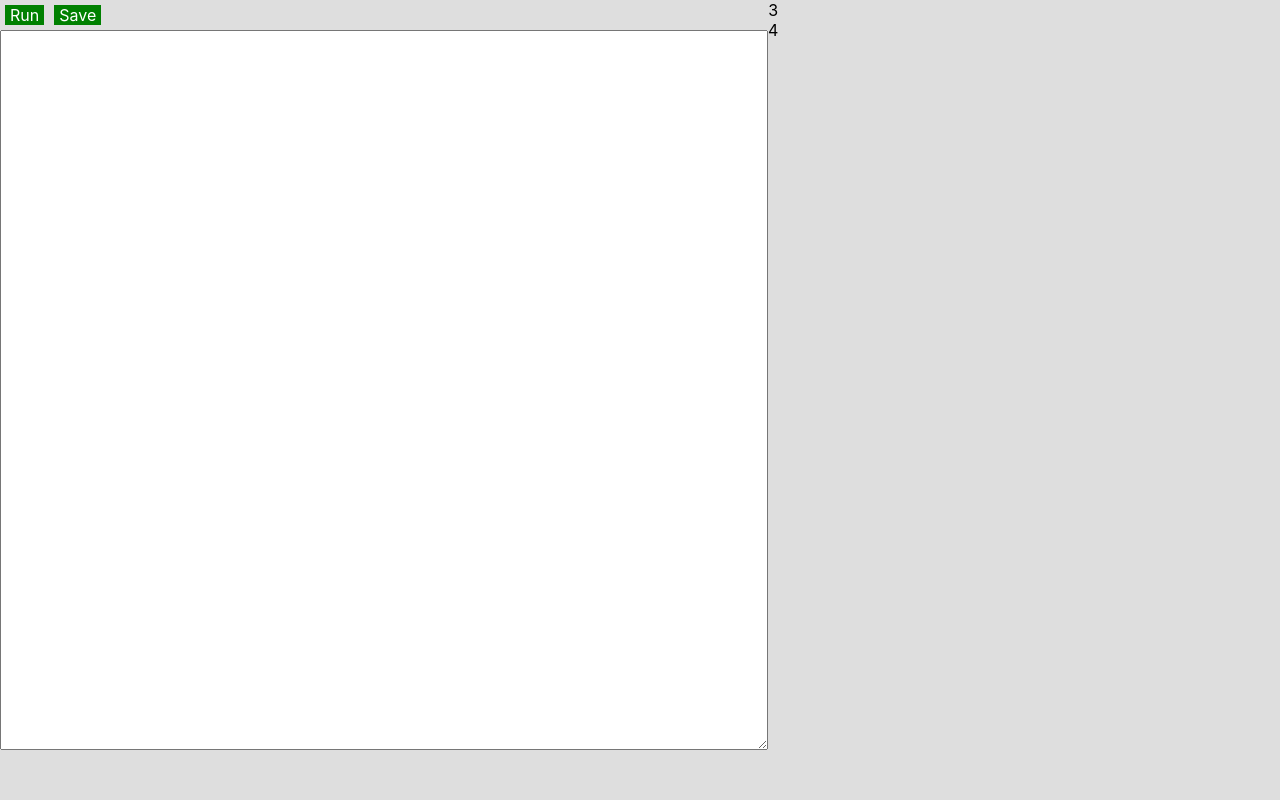
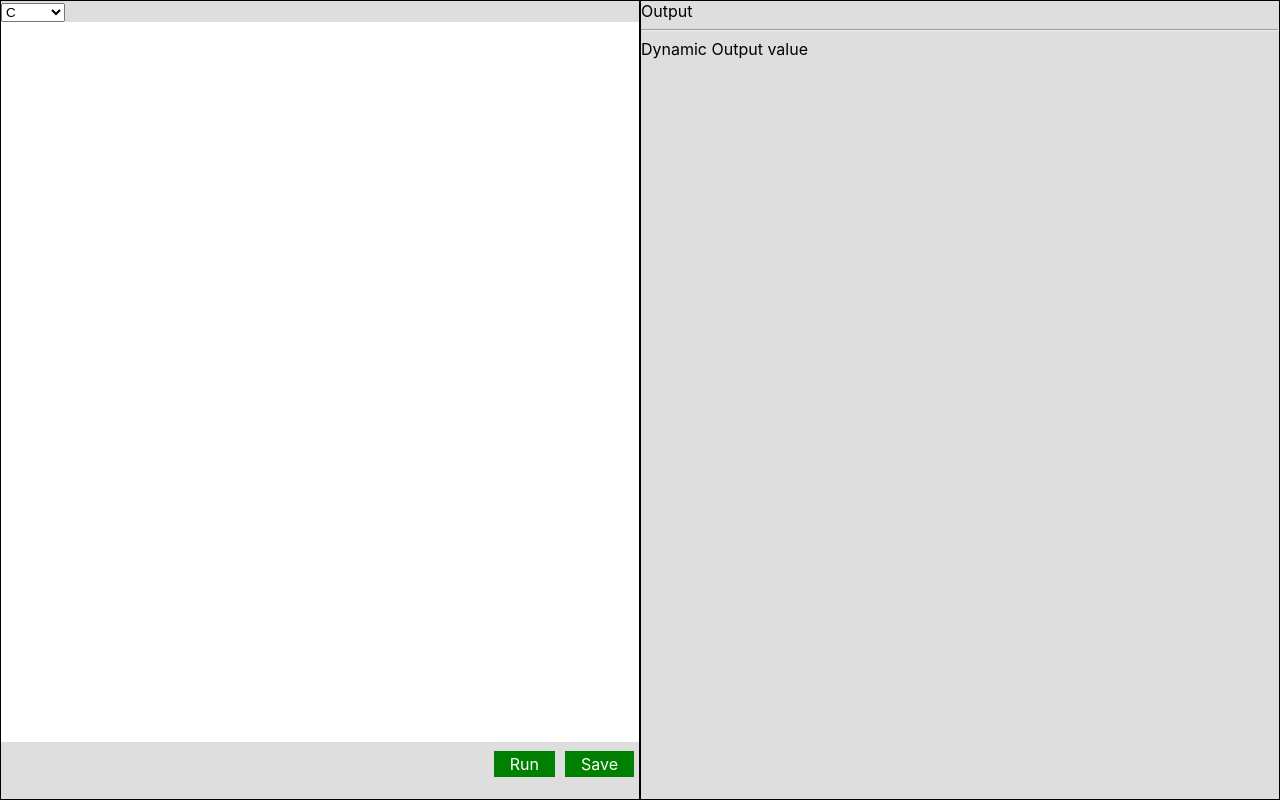
Before and after one commit to arun-ar7/deep-code, a React (Create React App) app in the folder front-end/: page / in a window 1280 px wide. Built offline with nearby package versions, Linux system fonts and the light colour scheme.

Commit message:
included code editor structure

```diff
--- a/front-end/package.json
+++ b/front-end/package.json
@@ -7,6 +7,7 @@
     "@testing-library/react": "^13.4.0",
     "@testing-library/user-event": "^13.5.0",
     "axios": "^1.4.0",
+    "highlight.js": "^11.8.0",
     "react": "^18.2.0",
     "react-dom": "^18.2.0",
     "react-router-dom": "^6.15.0",
--- a/front-end/src/App.css
+++ b/front-end/src/App.css
@@ -1,42 +1,3 @@
 body{
   background-color: #dedede;
 }
-
-.App {
-  text-align: center;
-}
-
-.App-logo {
-  height: 40vmin;
-  pointer-events: none;
-}
-
-@media (prefers-reduced-motion: no-preference) {
-  .App-logo {
-    animation: App-logo-spin infinite 20s linear;
-  }
-}
-
-.App-header {
-  background-color: #282c34;
-  min-height: 100vh;
-  display: flex;
-  flex-direction: column;
-  align-items: center;
-  justify-content: center;
-  font-size: calc(10px + 2vmin);
-  color: white;
-}
-
-.App-link {
-  color: #61dafb;
-}
-
-@keyframes App-logo-spin {
-  from {
-    transform: rotate(0deg);
-  }
-  to {
-    transform: rotate(360deg);
-  }
-}
--- a/front-end/src/components/HomePage/Home.jsx
+++ b/front-end/src/components/HomePage/Home.jsx
@@ -1,22 +1,50 @@
-import React from "react";
+import React, { useState } from "react";
 import TextArea from "../TextArea/TextArea";
 import "../styles/codeEditor.css";
+import axios from "axios";
 const Home = () => {
   //more implementations to be done
+
+  const [text, setText] = useState("");
+  const [lang, setLang] = useState("C");
+
+  const handleRun = () => {
+    axios
+      .post("http://localhost:8080/run", { lang: lang, code: text })
+      .then((res) => {
+        console.log(res.data);
+      })
+      .catch((err) => {
+        console.log(err);
+      });
+  };
   return (
     <div className="homeContainer">
-      <div>
+      <div className="home-left">
+        <select onChange={(e) => setLang(e.target.value)}>
+          <option value="C">C</option>
+          <option value="C++">C++</option>
+          <option value="Java">Java</option>
+          <option value="Python">Python</option>
+        </select>
+
+        <TextArea text={text} setText={setText} />
         <div>
           <div className="codeEditorHeader">
-            <div className="codeEditorHeadLeft codeEditorButton">Run</div>
+            <div
+              onClick={handleRun}
+              className="codeEditorHeadLeft codeEditorButton"
+            >
+              Run
+            </div>
             <div className="codeEditorHeadRight codeEditorButton">Save</div>
           </div>
         </div>
-        <TextArea />
       </div>
-      <div>
-        <div>3</div>
-        <div>4</div>
+      <div className="home-right">
+        <div>Output</div>
+        <hr />
+        <div>Dynamic Output value</div>
       </div>
     </div>
   );
--- a/front-end/src/components/Registration/LoginPage.jsx
+++ b/front-end/src/components/Registration/LoginPage.jsx
@@ -111,11 +111,25 @@ const LoginPage = () => {
         <h3>Register</h3>
         <input
           className="authInput"
+          placeholder="Name"
+          type="text"
+          ref={registerConfirmPassword}
+          id=""
+        />
+        <input
+          className="authInput"
           placeholder="Email Id"
           type="text"
           ref={registerEmail}
           name="email"
           id="email"
+        />
+        <input
+          className="authInput"
+          placeholder="Phone Number"
+          type="password"
+          ref={registerConfirmPassword}
+          id=""
         />
         <input
           className="authInput"
--- a/front-end/src/components/TextArea/TextArea.js
+++ b/front-end/src/components/TextArea/TextArea.js
@@ -1,10 +1,123 @@
-import React from "react";
+import React, { useRef } from "react";
 import "../styles/textAreaStyles.css";
 
-const TextArea = () => {
+//highlight js
+import hljs from "highlight.js/lib/core";
+import "highlight.js/styles/default.css"; // Import the styles
+
+// Import the languages you want to support
+import javascript from "highlight.js/lib/languages/javascript";
+import python from "highlight.js/lib/languages/python";
+
+hljs.registerLanguage("javascript", javascript);
+hljs.registerLanguage("python", python);
+
+const TextArea = ({ text, setText }) => {
+  const codeRef = useRef("");
+  // const logKey = (e) => {
+  //   if (e.code === "Tab" && !e.shiftKey) {
+  //     e.preventDefault();
+  //     const value = codeRef.current.value;
+  //     const selectionStart = codeRef.current.selectionStart;
+  //     const selectionEnd = codeRef.current.selectionEnd;
+  //     // console.log("value : ", value, "\n", "selectionStart : ", selectionStart);
+  //     codeRef.current.value =
+  //       value.substring(0, selectionStart) +
+  //       "  " +
+  //       value.substring(selectionEnd);
+  //     codeRef.current.selectionStart =
+  //       selectionEnd + 2 - (selectionEnd - selectionStart);
+  //     codeRef.current.selectionEnd =
+  //       selectionEnd + 2 - (selectionEnd - selectionStart);
+  //   } else if (e.code === "Tab" && e.shiftKey) {
+  //     e.preventDefault();
+  //     const value = codeRef.current.value;
+  //     const selectionStart = codeRef.current.selectionStart;
+  //     const selectionEnd = codeRef.current.selectionEnd;
+
+  //     const beforeStart = value
+  //       .substring(0, selectionStart)
+  //       .split("")
+  //       .reverse()
+  //       .join("");
+  //     const indexOfTab = beforeStart.indexOf("  ");
+  //     const indexOfNewline = beforeStart.indexOf("\n");
+
+  //     if (indexOfTab !== -1 && indexOfTab < indexOfNewline) {
+  //       codeRef.current.value =
+  //         beforeStart
+  //           .substring(indexOfTab + 2)
+  //           .split("")
+  //           .reverse()
+  //           .join("") +
+  //         beforeStart.substring(0, indexOfTab).split("").reverse().join("") +
+  //         value.substring(selectionEnd);
+
+  //       codeRef.current.selectionStart = selectionStart - 2;
+  //       codeRef.current.selectionEnd = selectionEnd - 2;
+  //     }
+  //   }
+  // };
+
+  const handleKeyDown = (e) => {
+    if (e.key === "Tab" && !e.shiftKey) {
+      e.preventDefault();
+
+      const start = e.target.selectionStart;
+      const end = e.target.selectionEnd;
+
+      const updatedText = text.substring(0, start) + "\t" + text.substring(end);
+
+      setText(updatedText);
+      e.target.setSelectionRange(start + 1, start + 1);
+    } else if (e.key === "Tab" && e.shiftKey) {
+      e.preventDefault();
+
+      const start = e.target.selectionStart;
+      const end = e.target.selectionEnd;
+      const selectedText = text.substring(start, end);
+
+      // Remove one tab character from the beginning of each selected line
+      const lines = selectedText.split("\n");
+      const updatedLines = lines.map((line) =>
+        line.startsWith("\t") ? line.substring(1) : line
+      );
+
+      const updatedText =
+        text.substring(0, start) +
+        updatedLines.join("\n") +
+        text.substring(end);
+
+      setText(updatedText);
+      e.target.setSelectionRange(start, start);
+    }
+  };
+  // return (
+  //   <div>
+  //     <textarea
+  //       onKeyDown={logKey}
+  //       ref={codeRef}
+  //       onChange={(e) => setText(e.target.value)}
+  //       className="textAreaForProgramming"
+  //     ></textarea>
+  //   </div>
+  // );
+  //highlight code
+  const highlightCode = () => {
+    return { __html: hljs.highlightAuto(text).value };
+  };
   return (
     <div>
-      <textarea className="textAreaForProgramming"></textarea>
+      <textarea
+        value={text}
+        onChange={(e) => setText(e.target.value)}
+        className="textAreaForProgramming"
+        onKeyDown={handleKeyDown}
+      >
+        <pre>
+          <code dangerouslySetInnerHTML={highlightCode()} />
+        </pre>
+      </textarea>
     </div>
   );
 };
--- a/front-end/src/components/styles/codeEditor.css
+++ b/front-end/src/components/styles/codeEditor.css
@@ -1,10 +1,12 @@
-.codeEditorHeader{
-    display: flex;
+.codeEditorHeader {
+  display: flex;
+  justify-content: right;
 }
 
-.codeEditorButton{
-    background-color: green;
-    color: white;
-    margin: 5px;
-    padding: 0px 5px;
+.codeEditorButton {
+  background-color: green;
+  color: white;
+  margin: 5px;
+  padding: 0.2rem 1rem;
+  /* border-radius: 0.5rem; */
 }
--- a/front-end/src/components/styles/textAreaStyles.css
+++ b/front-end/src/components/styles/textAreaStyles.css
@@ -1,9 +1,29 @@
-.homeContainer{
-    display: flex;
-
+.homeContainer {
+  display: flex;
+  height: 100vh;
+  height: 100svh;
 }
 
-.textAreaForProgramming{
-    width: 60vw;
-    height: 90vh;
+.textAreaForProgramming {
+  width: 100%;
+  height: 90vh;
+  resize: none;
+  outline: none;
+  border: none;
 }
+
+.homeContainer > div {
+  width: 50%;
+  height: 100%;
+  border: 1px solid black;
+}
+.home-left {
+  height: 100%;
+}
+
+.home-left select {
+  /* padding: 2px 10px; */
+}
+
+.home-right {
+}
```
Also changed, not shown: 2 other files (tests, documents, lock files or other folders).
